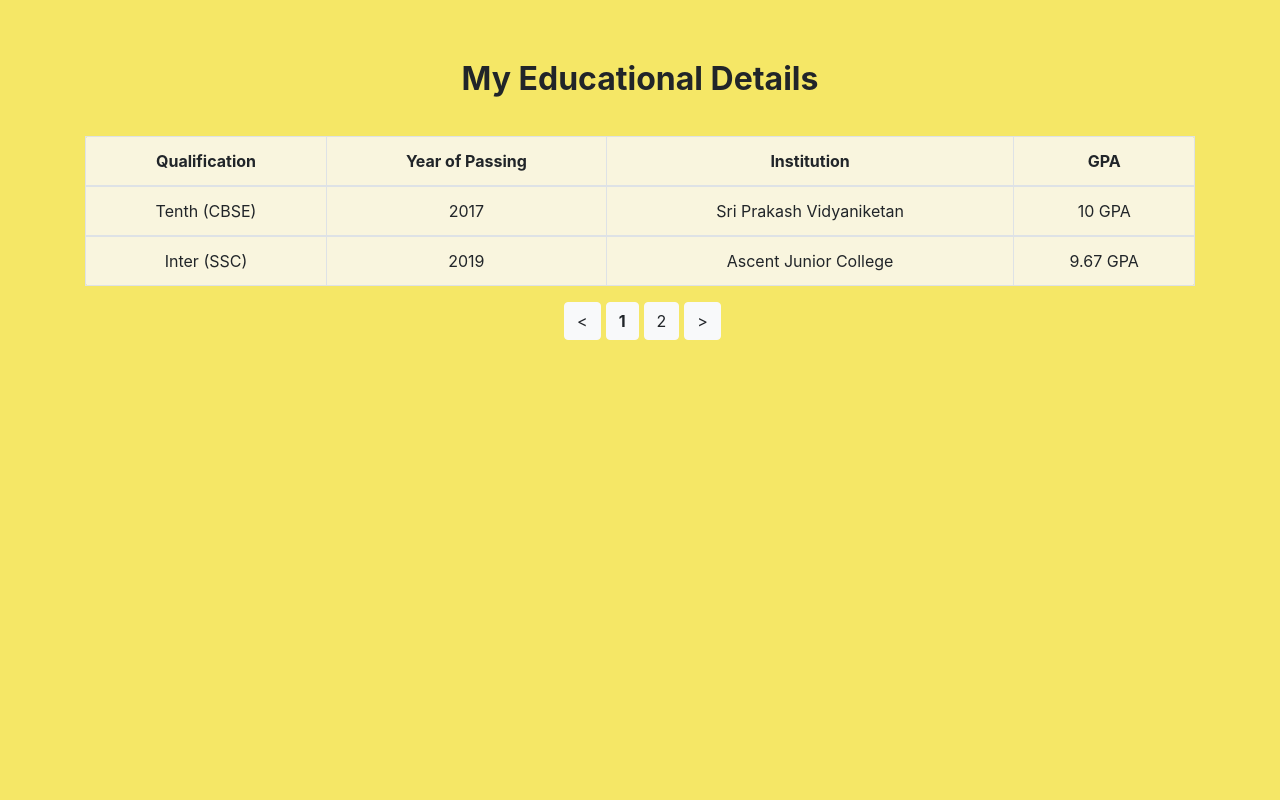
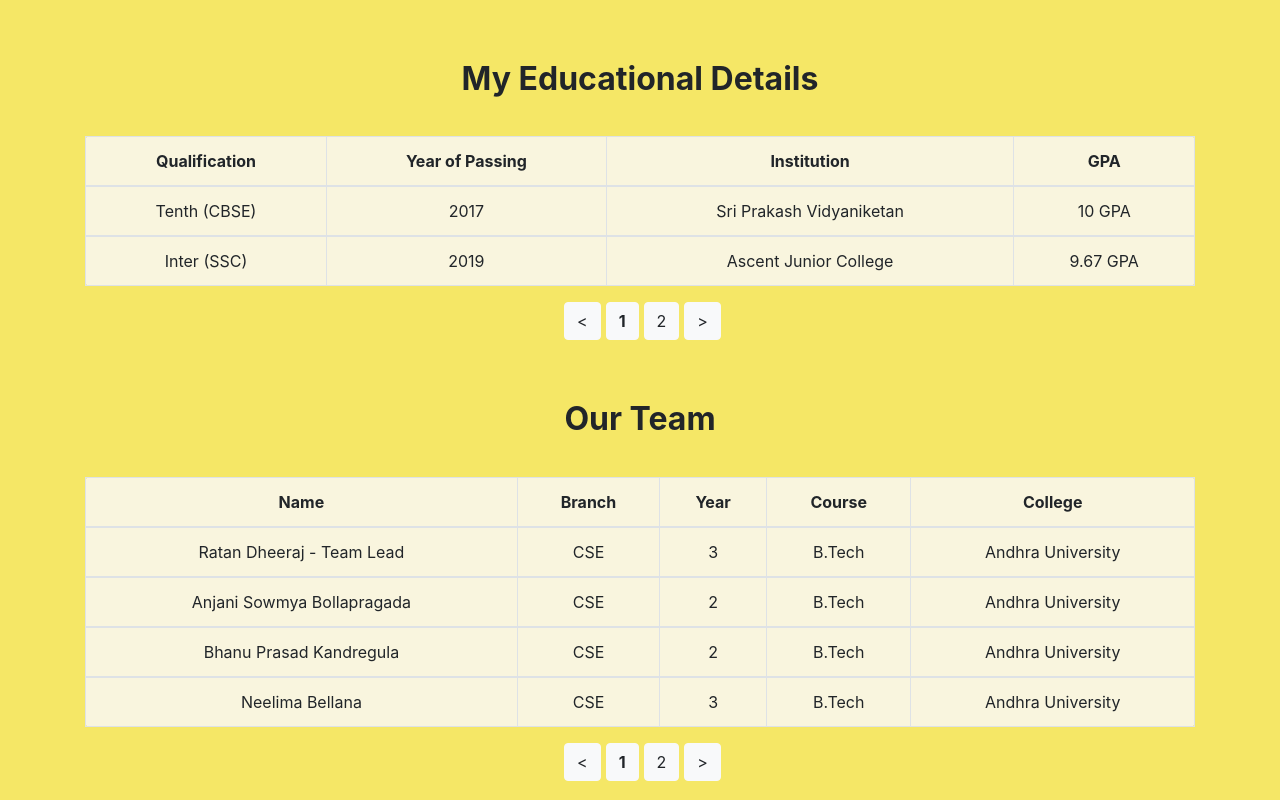
Before and after one commit to AnjaniSowmya/My-Table-Component, a React (Create React App) app: page / in a window 1280 px wide. Built offline with nearby package versions, Linux system fonts and the light colour scheme.

Commit message:
Added another table for demonstrating the table

```diff
--- a/src/App.js
+++ b/src/App.js
@@ -5,7 +5,8 @@ import "./App.css"
 class App extends React.Component {
 
     render() {
-        const dataSource = [
+        const myEducation = {
+            dataSource: [
                 {
                     key: 1,
                     qual: "Tenth (CBSE)",
@@ -27,8 +28,8 @@ class App extends React.Component {
                     inst: "Andhra University College of Engieering",
                     gpa: "Still pursuing"
                 }
-        ];
-        const columns = [
+            ],
+            columns: [
                 {
                     key: "qual",
                     title: "Qualification",
@@ -44,8 +45,100 @@ class App extends React.Component {
                 {
                     key: "gpa",
                     title: "GPA",
+                }
+            ]
+        };
+
+        const ourTeam = {
+            dataSource: [
+                {
+                    key: 0,
+                    name: "Ratan Dheeraj - Team Lead",
+                    branch: "CSE",
+                    year: "3",
+                    course: "B.Tech",
+                    college: "Andhra University"
                 },
-        ];
+                {
+                    key: 1,
+                    name: "Anjani Sowmya Bollapragada",
+                    branch: "CSE",
+                    year: "2",
+                    course: "B.Tech",
+                    college: "Andhra University"
+                },
+                {
+                    key: 2,
+                    name: "Bhanu Prasad Kandregula",
+                    branch: "CSE",
+                    year: "2",
+                    course: "B.Tech",
+                    college: "Andhra University"
+                },
+                {
+                    key: 3,
+                    name: "Neelima Bellana",
+                    branch: "CSE",
+                    year: "3",
+                    course: "B.Tech",
+                    college: "Andhra University"
+                },
+                {
+                    key: 4,
+                    name: "Akash Sunku",
+                    branch: "CSE",
+                    year: "2",
+                    course: "B.Tech",
+                    college: "Andhra University"
+                },
+                {
+                    key: 5,
+                    name: "Aparna Cheekatla",
+                    branch: "CSE",
+                    year: "3",
+                    course: "B.Tech",
+                    college: "Andhra University"
+                },
+                {
+                    key: 6,
+                    name: "Akshat Sayyam Jain",
+                    branch: "CSE",
+                    year: "3",
+                    course: "B.Tech",
+                    college: "Andhra University"
+                },
+                {
+                    key: 7,
+                    name: "Joshita Aritikatla",
+                    branch: "CSE",
+                    year: "2",
+                    course: "B.Tech",
+                    college: "VIT"
+                },
+            ],
+            columns: [
+                {
+                    key: "name",
+                    title: "Name",
+                },
+                {
+                    key: "branch",
+                    title: "Branch",
+                },
+                {
+                    key: "year",
+                    title: "Year",
+                },
+                {
+                    key: "course",
+                    title: "Course",
+                },
+                {
+                    key: "college",
+                    title: "College",
+                }
+            ]
+        };
 
         return(
             <div className="App">
@@ -53,7 +146,9 @@ class App extends React.Component {
                     <div className="row justify-content-center">
                         <div className="col-lg-12" >
                             <h2><b>My Educational Details</b></h2>
-                            <Table dataSource={dataSource} columns={columns} entriesPerPage={2}/>
+                            <Table dataSource={myEducation.dataSource} columns={myEducation.columns} entriesPerPage={2}/>
+                            <h2><b>Our Team</b></h2>
+                            <Table dataSource={ourTeam.dataSource} columns={ourTeam.columns} entriesPerPage={4}/>
                         </div>
                     </div>
                 </div>
```
Lines whose indentation alone changed are shown as unchanged.
